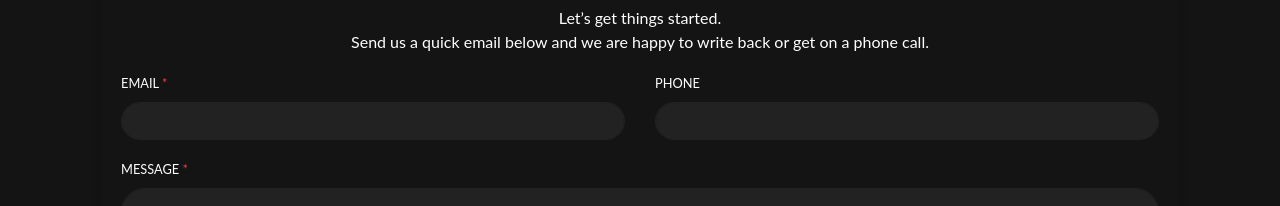
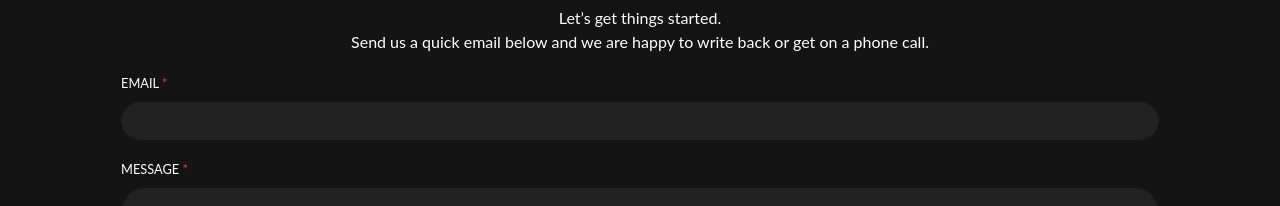
Before and after one commit to jkrclaro/asimov, a React (Create React App) app in the folder humblepage/: page / in a window 1280 px wide. Shown: the part 1270-1476 px from the top of the page. Built offline with nearby package versions, Linux system fonts and the light colour scheme; what webfontloader would draw is missing.

Commit message:
Just email and message

```diff
--- a/humblepage/src/components/Home.jsx
+++ b/humblepage/src/components/Home.jsx
@@ -181,13 +181,9 @@ class Home extends React.Component {
                                 </div>
                                 <form action='https://formspree.io/gethumblepage@gmail.com' method='POST'>
                                     <div className='row'>
-                                        <div className='col-lg-6'>
+                                        <div className='col-lg-12'>
                                             <label htmlFor='_replyto'><small>EMAIL <span style={{color: '#E34343'}}>*</span></small></label>
                                             <input type='email' id='_replyto' name='_replyto' className='form-control mb-3' required></input>
-                                        </div>
-                                        <div className='col-lg-6'>
-                                            <label htmlFor='phone'><small>PHONE</small></label>
-                                            <input type='text' id='phone' name='phone' className='form-control mb-3'></input>
                                         </div>
                                         <div className='col-lg-12'>
                                             <label className='message'><small>MESSAGE <span style={{color: '#E34343'}}>*</span></small></label>
```
